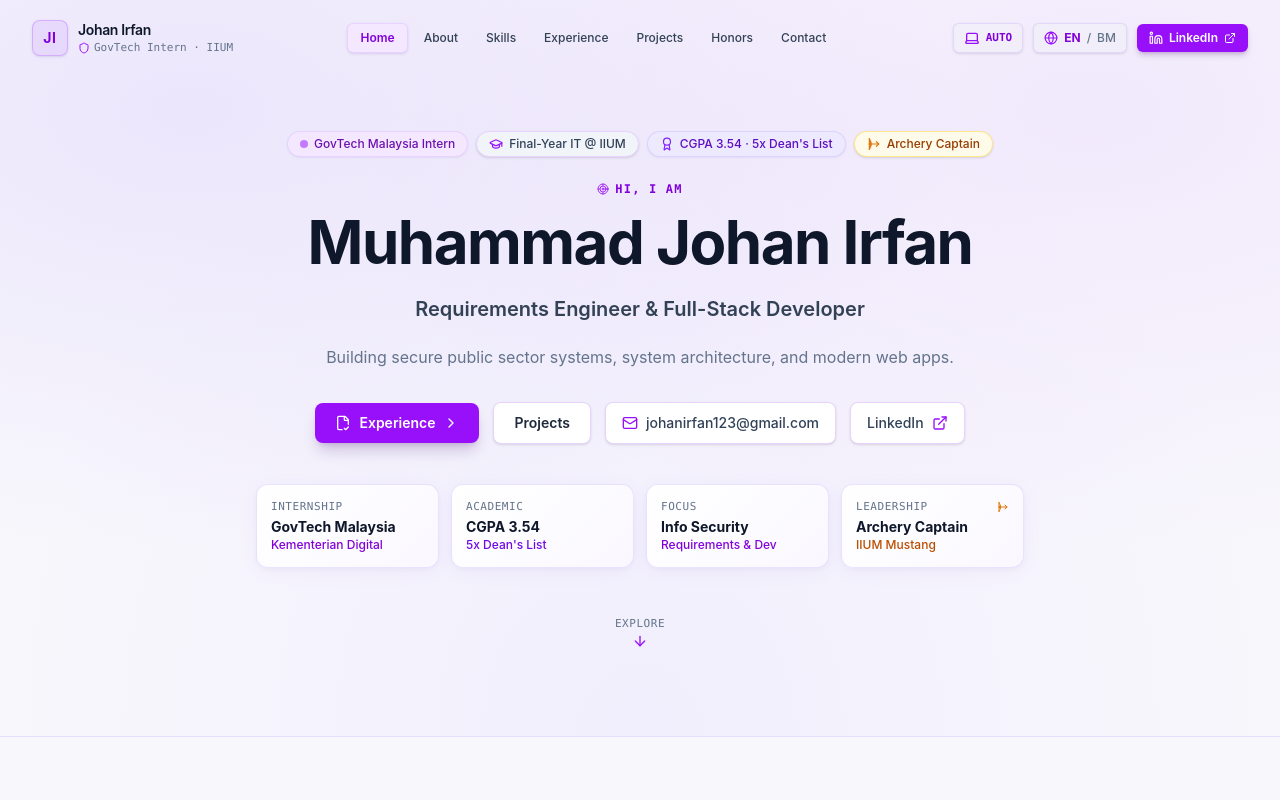
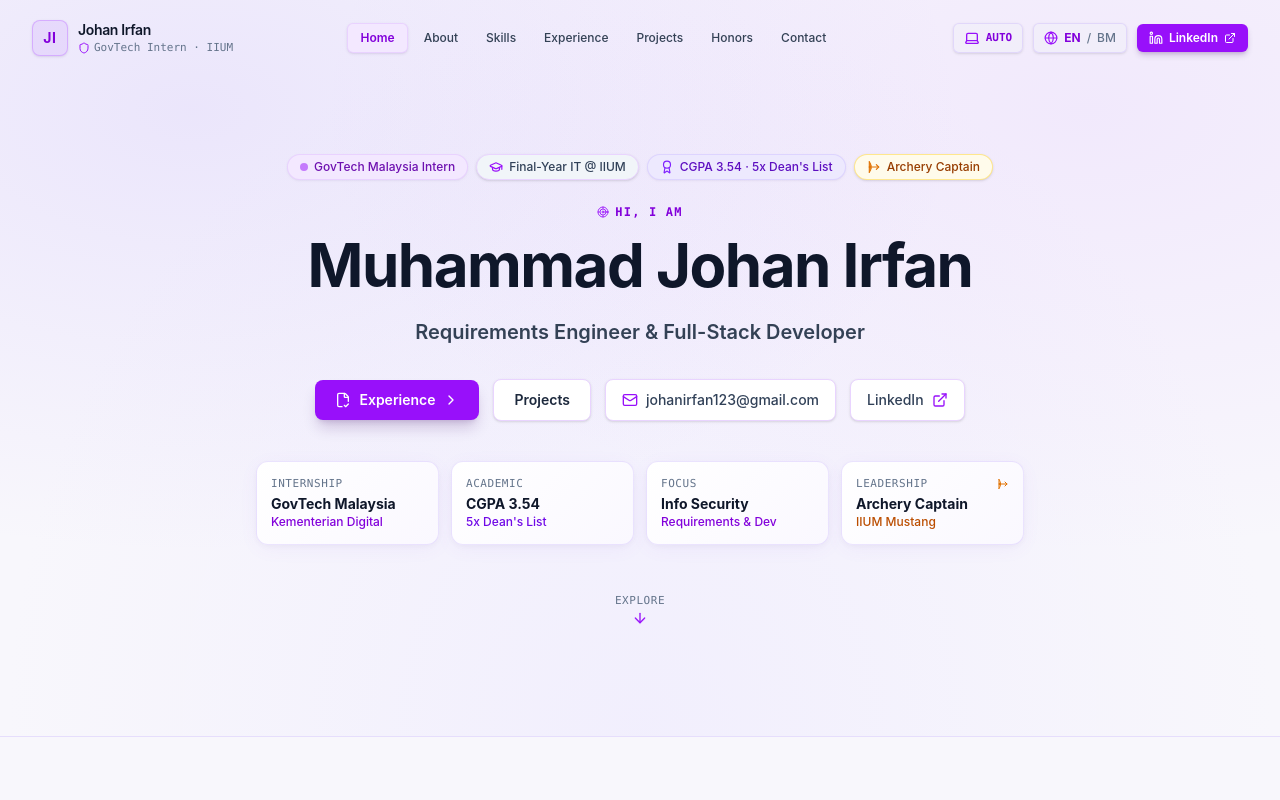
Before and after one commit to PrplWrldd/johan-portfolio, a Next.js app: page / in a window 1280 px wide. Shown: the top 800 px of the page. Built offline with nearby package versions, Linux system fonts and the light colour scheme.

Commit message:
removed hook

```diff
--- a/src/components/Hero.tsx
+++ b/src/components/Hero.tsx
@@ -97,17 +97,9 @@ export const Hero: React.FC = () => {
         {/* Role & Specialization Headline */}
         <p
           id="hero-candidate-headline"
-          className="text-base sm:text-xl font-semibold text-[var(--text-secondary)] max-w-2xl mx-auto mb-5 leading-snug"
+          className="text-base sm:text-xl font-semibold text-[var(--text-secondary)] max-w-2xl mx-auto mb-8 leading-snug"
         >
           {t.hero.headline}
-        </p>
-
-        {/* One-line Hook */}
-        <p
-          id="hero-candidate-hook"
-          className="text-sm sm:text-base text-[var(--text-muted)] max-w-2xl mx-auto mb-8 leading-relaxed"
-        >
-          {t.hero.hook}
         </p>
 
         {/* Primary Call-to-Actions */}
```
